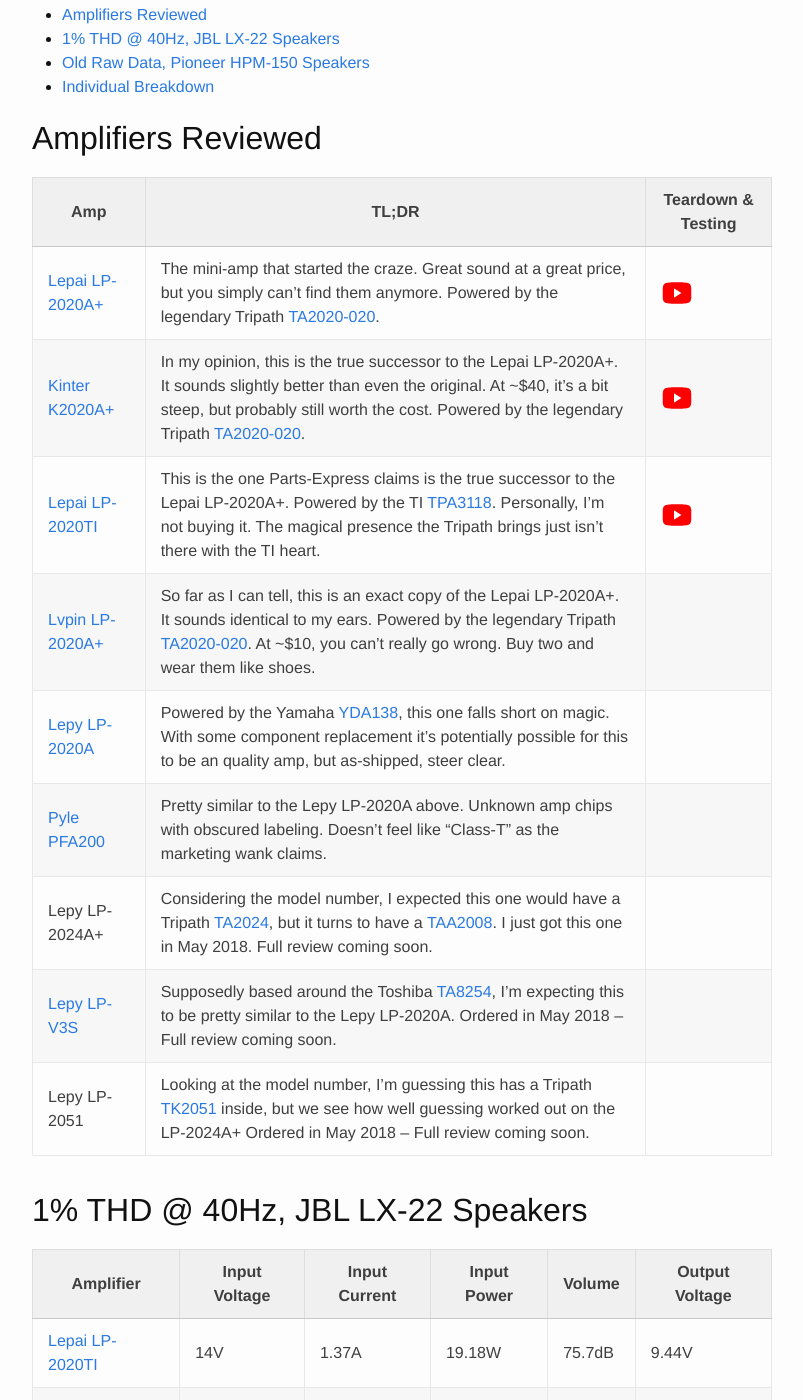
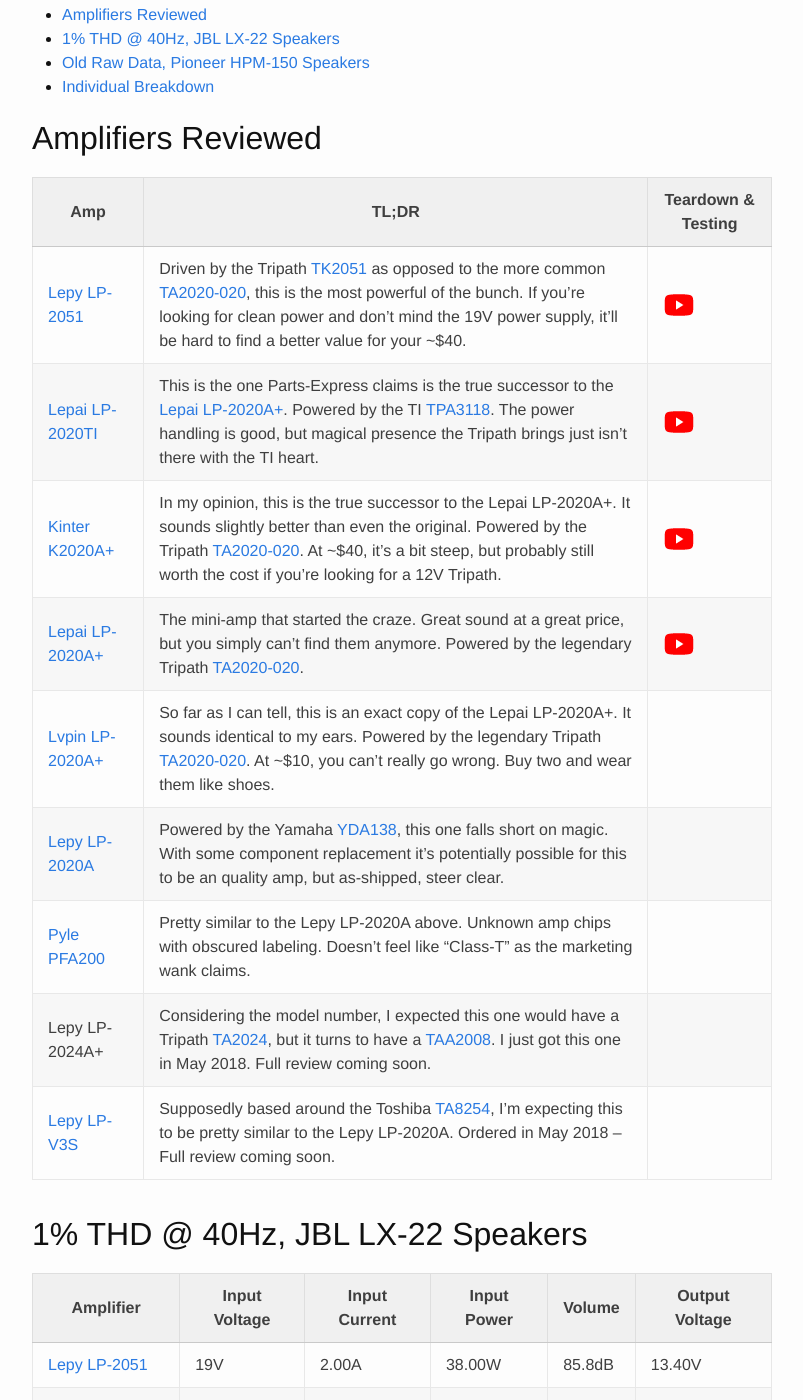
Before and after one commit to cilynx/cilynx.github.io, a Jekyll site: the page built from _posts/2018-01-27-mini_hifi_bakeoff.md, in a window 1280 px wide and 1400 px high, scrolled down 712 px. Shown: the whole window, without its empty margins (238-1041 px from the left). Built offline with Jekyll 4.4.1, drawn with Linux system fonts in a browser that asks for light colours; a script that is not in the unit is left out; comment, search, counter and statistics services are not loaded; some of the changed text lies outside the part shown.

Commit message:
Add Lepy LP-2051

```diff
--- a/_posts/2018-01-27-mini_hifi_bakeoff.md
+++ b/_posts/2018-01-27-mini_hifi_bakeoff.md
@@ -16,20 +16,23 @@
 
 |Amp|TL;DR|Teardown & Testing|
 |---|
+|[Lepy LP-2051]({% post_url 2020-07-07-lepy_lp-2051_teardown_&_testing %})|Driven by the Tripath [TK2051](/assets/Tripath TK2051.pdf) as opposed to the more common [TA2020-020](/assets/Tripath TA2020-020.pdf), this is the most powerful of the bunch.  If you're looking for clean power and don't mind the 19V power supply, it'll be hard to find a better value for your ~$40.|[![youtube](/assets/youtube.png)](https://www.youtube.com/watch?v=2U_vpd4sKig)|
+|[Lepai LP-2020TI]({% post_url 2020-07-06-lepai_lp-2020ti_teardown_&_testing %})|This is the one Parts-Express claims is the true successor to the [Lepai LP-2020A+]({% post_url 2020-06-30-lepai_lp-2020a+_teardown_&_testing %}).  Powered by the TI [TPA3118](/assets/TPA3118D2.pdf).  The power handling is good, but magical presence the Tripath brings just isn't there with the TI heart.|[![youtube](/assets/youtube.png)](https://www.youtube.com/watch?v=QVpjQCHYmgY)|
+|[Kinter K2020A+]({% post_url 2020-07-04-kinter_k2020a+_teardown_&_testing %})|In my opinion, this is the true successor to the Lepai LP-2020A+.  It sounds slightly better than even the original.  Powered by the Tripath [TA2020-020](/assets/Tripath TA2020-020.pdf).  At ~$40, it's a bit steep, but probably still worth the cost if you're looking for a 12V Tripath.|[![youtube](/assets/youtube.png)](https://www.youtube.com/watch?v=gWpzyubXQv4)|
 |[Lepai LP-2020A+]({% post_url 2020-06-30-lepai_lp-2020a+_teardown_&_testing %})|The mini-amp that started the craze.  Great sound at a great price, but you simply can't find them anymore.  Powered by the legendary Tripath [TA2020-020](/assets/Tripath TA2020-020.pdf).|[![youtube](/assets/youtube.png)](https://www.youtube.com/watch?v=goyDYsjpTYo)|
-|[Kinter K2020A+]({% post_url 2020-07-04-kinter_k2020a+_teardown_&_testing %})|In my opinion, this is the true successor to the Lepai LP-2020A+.  It sounds slightly better than even the original.  At ~$40, it's a bit steep, but probably still worth the cost.  Powered by the legendary Tripath [TA2020-020](/assets/Tripath TA2020-020.pdf).|[![youtube](/assets/youtube.png)](https://www.youtube.com/watch?v=gWpzyubXQv4)|
-|[Lepai LP-2020TI]({% post_url 2020-07-06-lepai_lp-2020ti_teardown_&_testing %})|This is the one Parts-Express claims is the true successor to the Lepai LP-2020A+.  Powered by the TI [TPA3118](/assets/TPA3118D2.pdf).  Personally, I'm not buying it.  The magical presence the Tripath brings just isn't there with the TI heart.|[![youtube](/assets/youtube.png)](https://www.youtube.com/watch?v=QVpjQCHYmgY)|
 |[Lvpin LP-2020A+](#Lvpin LP-2020A+)|So far as I can tell, this is an exact copy of the Lepai LP-2020A+.  It sounds identical to my ears.  Powered by the legendary Tripath [TA2020-020](/assets/Tripath TA2020-020.pdf).  At ~$10, you can't really go wrong.  Buy two and wear them like shoes.|
 |[Lepy LP-2020A](#Lepy LP-2020A)|Powered by the Yamaha [YDA138](/assets/YDA138.pdf), this one falls short on magic.  With some component replacement it's potentially possible for this to be an quality amp, but as-shipped, steer clear.|
 |[Pyle PFA200](#Pyle PFA200)|Pretty similar to the Lepy LP-2020A above.  Unknown amp chips with obscured labeling.  Doesn't feel like "Class-T" as the marketing wank claims.|
 |Lepy LP-2024A+|Considering the model number, I expected this one would have a Tripath [TA2024](/assets/Tripath TA2024.pdf), but it turns to have a [TAA2008](/assets/Tripath TAA2008.pdf).  I just got this one in May 2018.  Full review coming soon.|
 |[Lepy LP-V3S](Lepy LP-V3S)|Supposedly based around the Toshiba [TA8254](/assets/Toshiba TA8254BHQ.pdf), I'm expecting this to be pretty similar to the Lepy LP-2020A.  Ordered in May 2018 -- Full review coming soon.|
-|Lepy LP-2051|Looking at the model number, I'm guessing this has a Tripath [TK2051](/assets/Tripath TK2051.pdf) inside, but we see how well guessing worked out on the LP-2024A+  Ordered in May 2018 -- Full review coming soon.|
 
 ## 1% THD @ 40Hz, JBL LX-22 Speakers
 
 |Amplifier|Input Voltage|Input Current|Input Power|Volume|Output Voltage|
 |---|
+|[Lepy LP-2051]({% post_url 2020-07-07-lepy_lp-2051_teardown_&_testing %})|19V|2.00A|38.00W|85.8dB|13.40V|
+|[Lepy LP-2051]({% post_url 2020-07-07-lepy_lp-2051_teardown_&_testing %})|18V|1.84A|33.12W|84.0dB|12.65V|
+|[Lepy LP-2051]({% post_url 2020-07-07-lepy_lp-2051_teardown_&_testing %})|17V|1.75A|29.75W|82.0dB|11.89V|
 |[Lepai LP-2020TI]({% post_url 2020-07-06-lepai_lp-2020ti_teardown_&_testing %})|14V|1.37A|19.18W|75.7dB|9.44V|
 |[Lepai LP-2020TI]({% post_url 2020-07-06-lepai_lp-2020ti_teardown_&_testing %})|13V|1.26A|16.38W|73.4dB|8.75V|
 |[Lepai LP-2020TI]({% post_url 2020-07-06-lepai_lp-2020ti_teardown_&_testing %})|12V|1.19A|14.28W|73.0dB|8.27V|
```
Also changed, not shown: _posts/2020-07-07-lepy_lp-2051_teardown_&_testing.md (added, +34 -0 lines).
